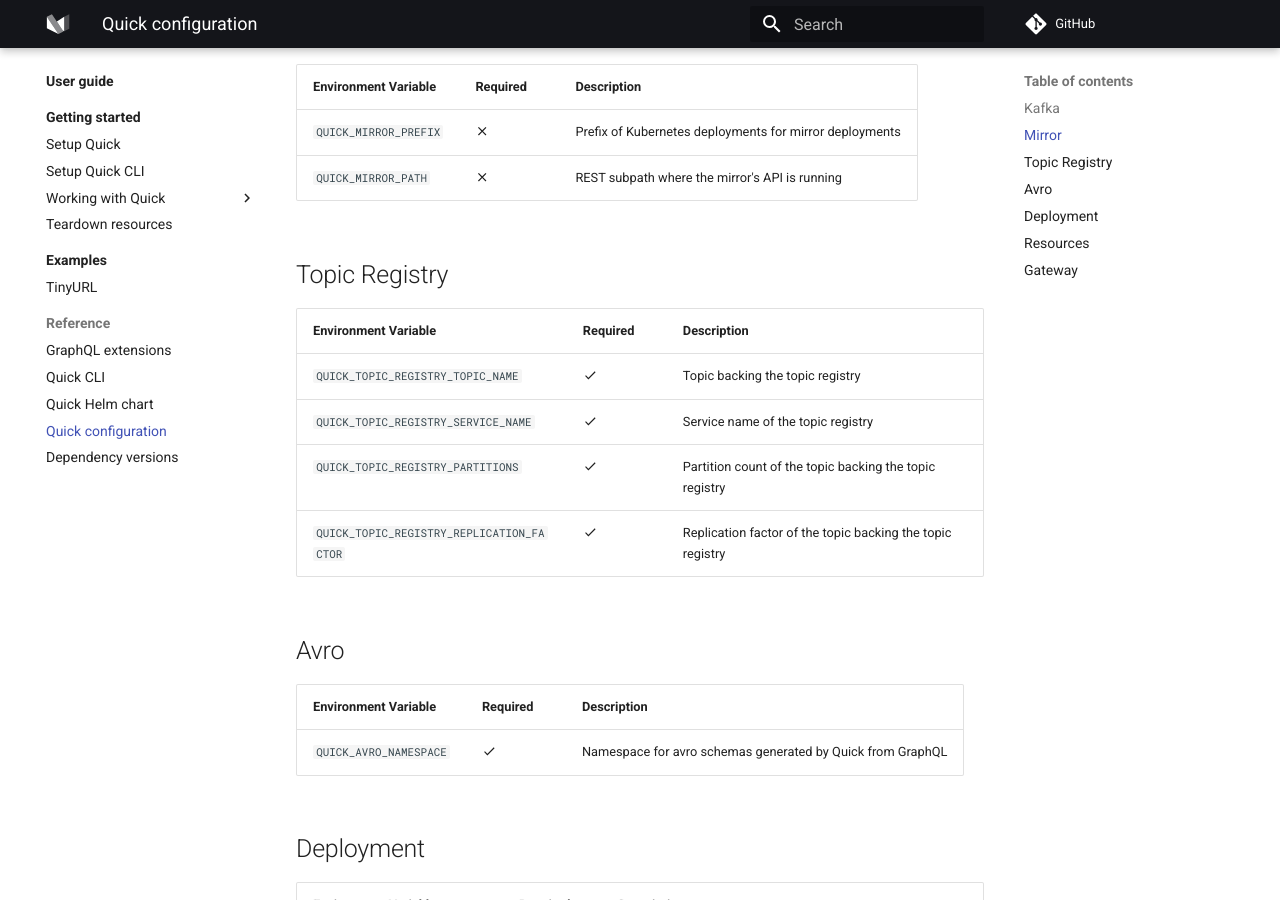
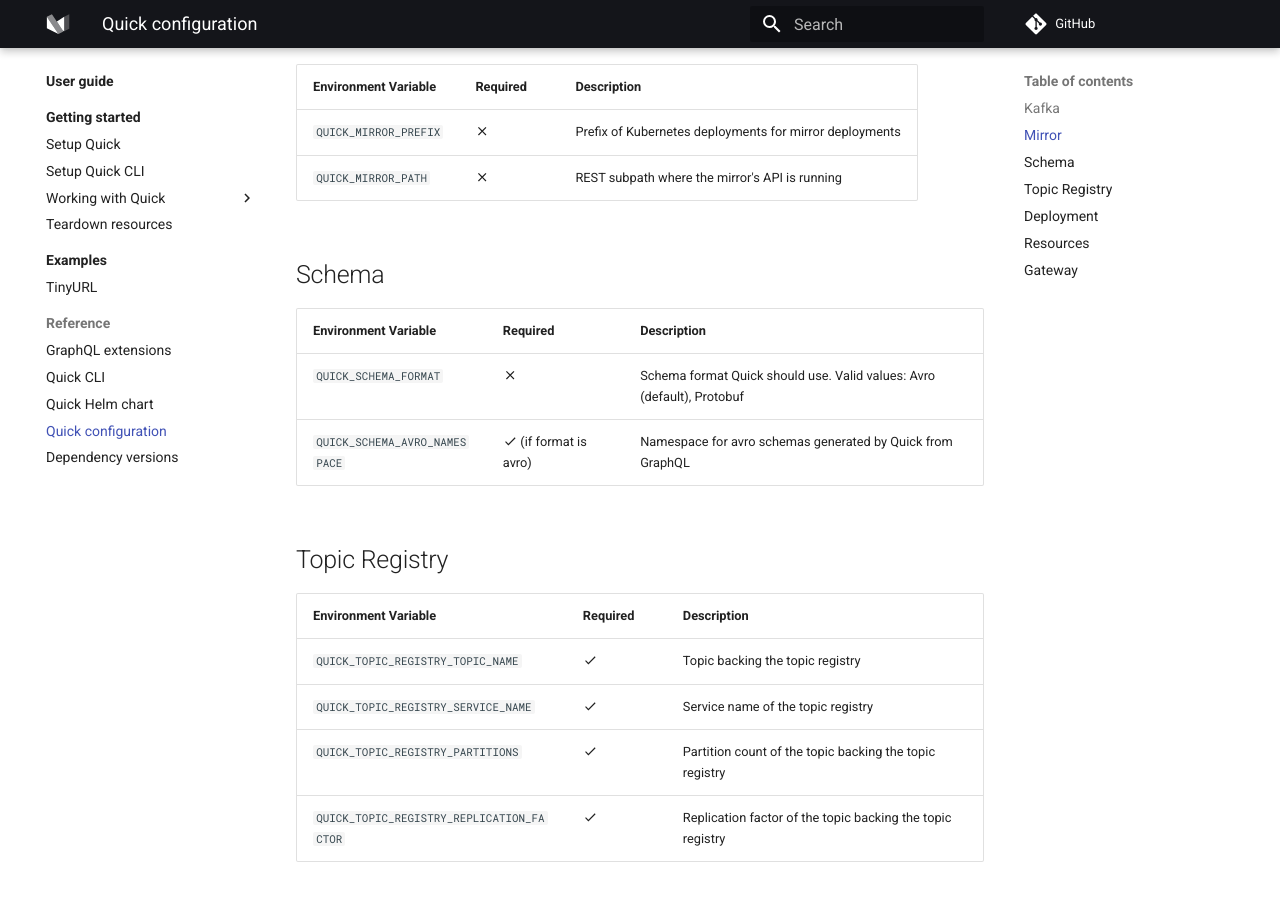
Before and after one commit to bakdata/quick, an MkDocs documentation site: the page built from docs/docs/user/reference/configuration.md, in a window 1280 px wide and 900 px high, scrolled down 636 px. Built offline with MkDocs 1.6.1 and Material for MkDocs 9.7.7, drawn with Linux system fonts in a browser that asks for light colours; comment, search, counter and statistics services are not loaded; the version menu is left out.

Commit message:
update docs

```diff
--- a/docs/docs/user/reference/configuration.md
+++ b/docs/docs/user/reference/configuration.md
@@ -17,6 +17,14 @@
 | `QUICK_MIRROR_PREFIX` | :material-close: | Prefix of Kubernetes deployments for mirror deployments |
 | `QUICK_MIRROR_PATH`   | :material-close: | REST subpath where the mirror's API is running          |
 
+
+## Schema
+
+| Environment Variable          | Required                             | Description                                                            |
+|-------------------------------|--------------------------------------|------------------------------------------------------------------------|
+| `QUICK_SCHEMA_FORMAT`         | :material-close:                     | Schema format Quick should use. Valid values: Avro (default), Protobuf |
+| `QUICK_SCHEMA_AVRO_NAMESPACE` | :material-check: (if format is avro) | Namespace for avro schemas generated by Quick from GraphQL |
+
 ## Topic Registry
 
 | Environment Variable                      | Required         | Description                                                |
```
Also changed, not shown: other parts of docs/docs/user/reference/configuration.md (+0 -5 lines), docs/docs/user/reference/helm-chart.md (+1 -0 lines).
